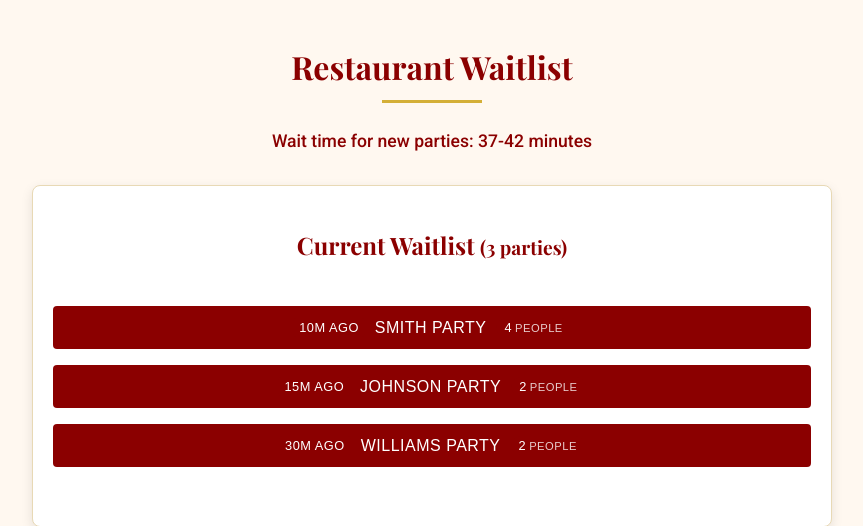
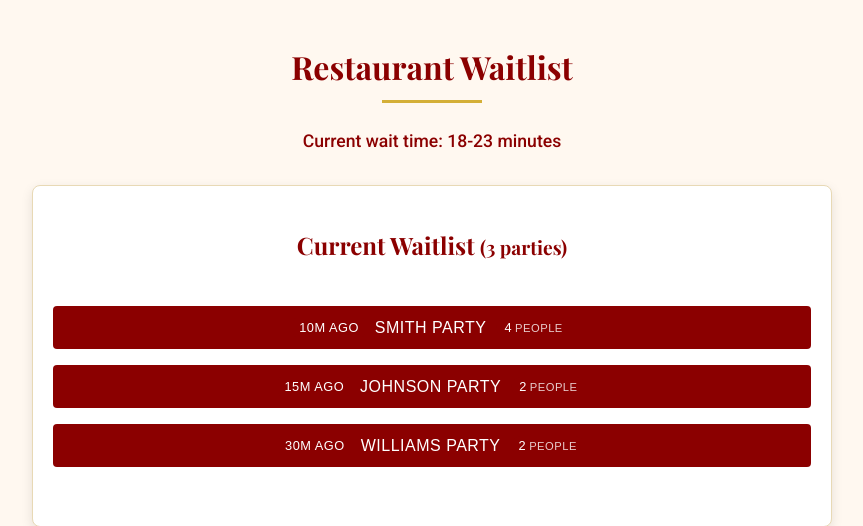
Before and after one commit to rtf48/vicinio, a Flask app: page / in a window 1280 px wide. Shown: the top 526 px of the page, without its empty margins (208-1071 px from the left). Run offline with Flask 3, Linux system fonts and the light colour scheme.

Commit message:
slightly modified current wait time functionality

```diff
--- a/app.py
+++ b/app.py
@@ -82,8 +82,7 @@ def calculate_average_wait_time():
 @app.route('/')
 def index():
     # Calculate current wait time based on average and number of parties
-    waiting_parties = [p for p in waitlist if p.status == 'waiting']
-    current_wait_time = average_wait_time * len(waiting_parties)
+    current_wait_time = average_wait_time
     return render_template('index.html', queue=[p.to_dict() for p in waitlist], current_wait_time=current_wait_time)
 
 @app.route('/add', methods=['POST'])
@@ -125,7 +124,7 @@ def remove_party(party_id):
             waiting_parties = [p for p in waitlist if p.status == 'waiting' and p.id != party_id]
             current_wait_times = [p.get_wait_duration() for p in waiting_parties]
 
-            all_times = recent_wait_times + current_wait_times
+            all_times = recent_wait_times
             if all_times:
                 average_wait_time = sum(all_times) / len(all_times)
 
--- a/templates/base.html
+++ b/templates/base.html
@@ -192,7 +192,7 @@
       <header>
         <h1>Restaurant Waitlist</h1>
         <div class="wait-time">
-          <i class="fas fa-clock"></i> Wait time for new parties: {{ current_wait_time|round|int }}-{{ (current_wait_time + 5)|round|int }} minutes
+          <i class="fas fa-clock"></i> Current wait time: {{ current_wait_time|round|int }}-{{ (current_wait_time + 5)|round|int }} minutes
         </div>
       </header>
 
```
Also changed, not shown: README.md.
